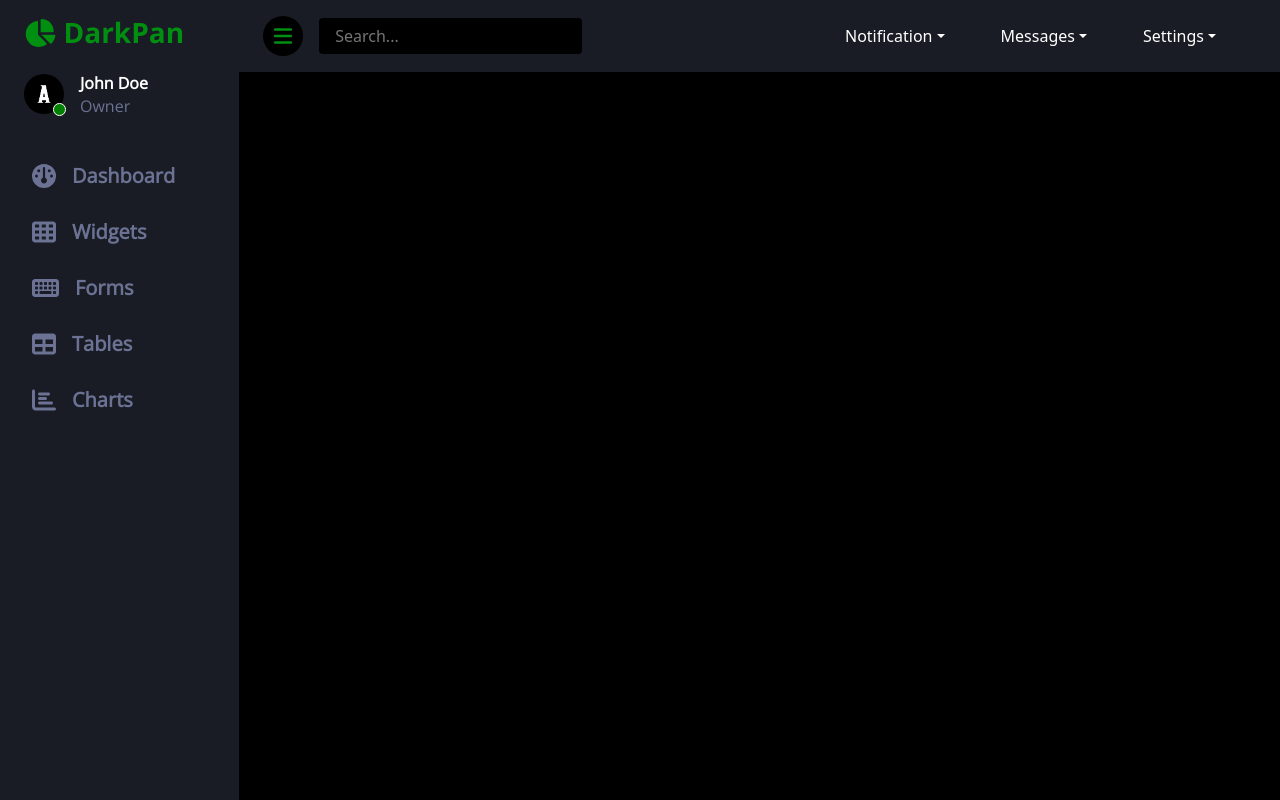
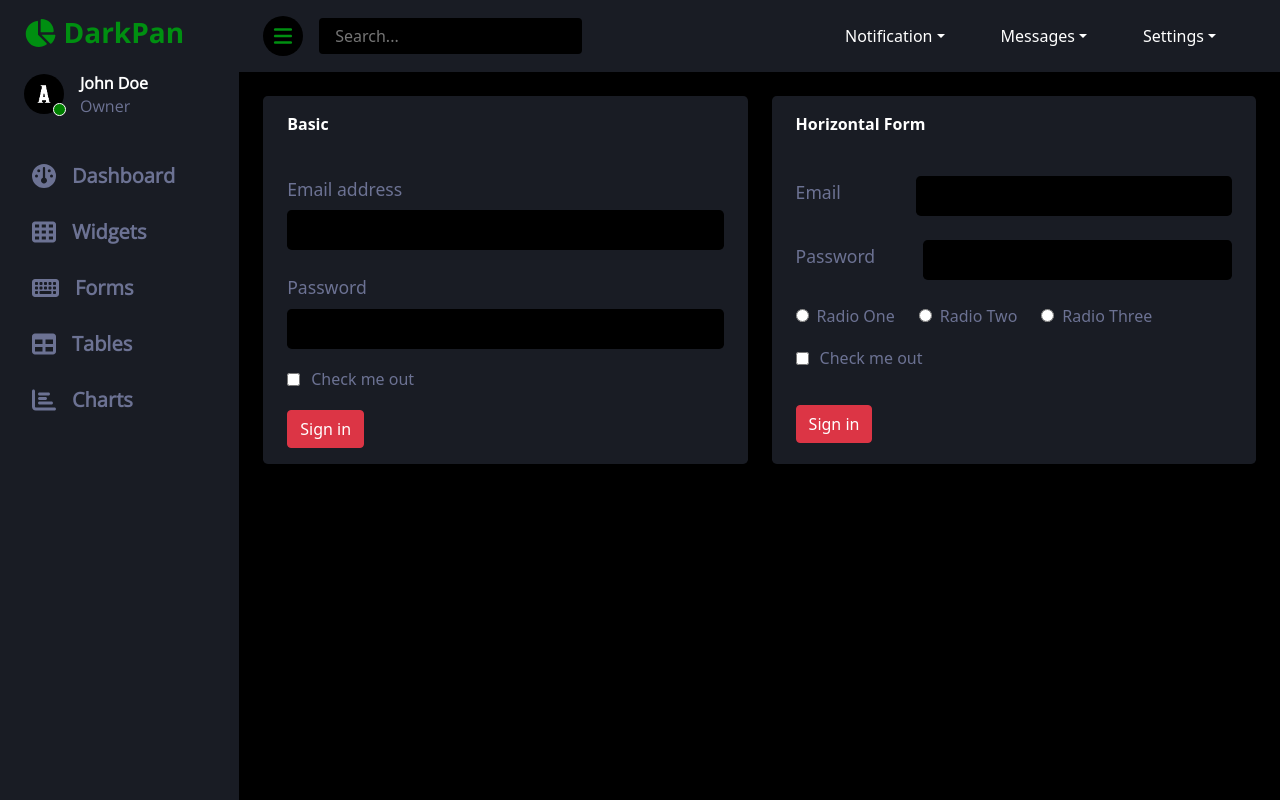
Before and after one commit to abdullrahman-alabead/DashB, a React (Create React App) app: page /#/forms in a window 1280 px wide. Built offline with nearby package versions, Linux system fonts and the light colour scheme.

Commit message:
added forms page (unfinished)

```diff
--- a/src/App.scss
+++ b/src/App.scss
@@ -18,6 +18,12 @@ a{
   transition-duration: 1s;
  }
 
+ .widget-name, .form-name{
+  font-weight: bold;
+  margin-bottom: 2.5rem;
+  color: white;
+}
+
  @font-face{
   font-family: 'Open Sans';
   src: url('./assets/fonts/OpenSans-Regular.ttf');
--- a/src/App.tsx
+++ b/src/App.tsx
@@ -2,8 +2,9 @@ import './App.scss';
 import 'bootstrap/dist/css/bootstrap.min.css'
 import Sidebar from './Components/Sidebar';
 import Header from './Components/Header';
-import Dashboard from './Components/Dashboard';
-import Widgets from './Components/Widgets';
+import Dashboard from './Pages/Dashboard';
+import Widgets from './Pages/Widgets';
+import Forms from './Pages/Forms/Forms';
 import { HashRouter, Route, Routes } from 'react-router-dom';
 
 function App() {
@@ -16,6 +17,7 @@ function App() {
         <Routes>
           <Route path='/dashboard' element={<Dashboard />} />
           <Route path='/widgets' element={<Widgets />} />
+          <Route path='/forms' element={<Forms />} />
         </Routes>
       </div>
       </div>
--- /dev/null
+++ b/src/Components/Forms/BasicForm/BasicForm.scss
@@ -0,0 +1 @@
+@use '../../../variables' as v;
--- /dev/null
+++ b/src/Components/Forms/BasicForm/BasicForm.tsx
@@ -0,0 +1,20 @@
+import { Button } from 'react-bootstrap'
+import './BasicForm.scss'
+
+let BasicForm = () =>  {
+  return (
+    <div className="form basicForm">
+      <div className="form-name text-white">Basic</div>
+      <form className='d-flex flex-column align-items-start'>
+        <p className="label email-label">Email address</p>
+        <input type="text" name="email" id="email" className=' w-100 mb-4'/>
+        <p className="label password-label">Password</p>
+        <input type="password" name="password" id="password" className='w-100 mb-4' />
+        <input type="checkbox" name="check" id="check" className='checkbox mb-4' />
+        <Button variant='danger'>Sign in</Button>
+      </form>
+    </div>
+  )
+}
+
+export default BasicForm
--- /dev/null
+++ b/src/Components/Forms/HorizontalForm/HorizontalForm.scss
@@ -0,0 +1,9 @@
+.horizontalForm{
+  form{
+    .input-container{
+      p{
+        width: 10ch;
+      }
+    }
+  }
+}
--- /dev/null
+++ b/src/Components/Forms/HorizontalForm/HorizontalForm.tsx
@@ -0,0 +1,34 @@
+import { Button } from 'react-bootstrap'
+import './HorizontalForm.scss'
+
+let HorizontalForm = () => {
+  return  (
+    <div className="form horizontalForm h-100">
+      <p className="form-name">Horizontal Form</p>
+      <form>
+        <div className='input-container d-flex align-items-center mb-4'>
+          <p className='me-5'>Email</p>
+          <input type="text" name="email" id="email" className='w-100' />
+        </div>
+        <div className='input-container d-flex align-items-center mb-4'>
+          <p className='me-5'>Password</p>
+          <input type="password" name="password" id="password" className='w-100' />
+        </div>
+        <div className="input-container mb-4">
+          <div className="radios">
+          <input type="radio" name="one" id="one" value='one' className='me-2'/>
+          <label htmlFor="one" className='me-4'>Radio One</label>
+          <input type="radio" name="two" id="two" value='two' className='me-2'/>
+          <label htmlFor="two" className='me-4'>Radio Two</label>
+          <input type="radio" name="three" id="three" value='three' className='me-2'/>
+          <label htmlFor="three" >Radio Three</label>
+          </div>
+        </div>
+        <input type="checkbox" name="check" id="check" className='checkbox mb-4 d-block' />
+        <Button variant='danger' className=' mt-3'>Sign in</Button>
+      </form>
+    </div>
+  )
+}
+
+export default HorizontalForm
--- /dev/null
+++ b/src/Pages/Forms/Forms.scss
@@ -0,0 +1,42 @@
+@use '../../variables' as v;
+.form{
+  background-color: v.$background-color-2;
+  color: v.$text-color;
+  padding: 1rem 1.5rem;
+  border-radius: .3rem;
+
+input, textarea{
+  background-color: v.$background-color;
+  color: v.$text-color;
+  padding: .5rem;
+  border: none;
+  border-radius: .3rem;
+  &:focus{
+    outline: none;
+  }
+  &::placeholder{
+    color: v.$text-color;
+  }
+}
+
+.checkbox{
+  position: relative;
+  accent-color: v.$main-color;
+  &::after{
+    position: absolute;
+    content: 'Check me out';
+    width: 15ch;
+    top: 45%;
+    transform: translateY(-50%);
+    left: 1.5rem;
+  }
+}
+
+form{
+  p{
+    margin-bottom: .5rem;
+    font-size: 1.1rem;
+  }
+}
+
+}
--- /dev/null
+++ b/src/Pages/Forms/Forms.tsx
@@ -0,0 +1,23 @@
+import './Forms.scss'
+// Forms Components Imports
+import BasicForm from '../../Components/Forms/BasicForm/BasicForm'
+import HorizontalForm from '../../Components/Forms/HorizontalForm/HorizontalForm'
+
+import { Col, Row } from 'react-bootstrap'
+
+let Forms = () => {
+  return (
+    <div className="forms container-fluid p-4 pb-0">
+      <Row>
+        <Col>
+      <BasicForm />
+        </Col>
+        <Col>
+      <HorizontalForm />
+        </Col>
+      </Row>
+    </div>
+  )
+}
+
+export default Forms
--- a/src/Components/Widgets/index.scss
+++ b/src/Pages/Widgets/index.scss
@@ -8,10 +8,6 @@
     &:not(:last-child){
       margin-right: 1.5rem;
     }
-    .widget-name{
-      font-weight: bold;
-      margin-bottom: 2.5rem;
-      color: white;
-    }
+
   }
 }
```
Also changed, not shown: src/Pages/Dashboard/index.tsx (renamed from src/Components/Dashboard/index.tsx, +4 -4 lines), src/Pages/Widgets/index.tsx (renamed from src/Components/Widgets/index.tsx, +6 -6 lines), src/Pages/Dashboard/index.scss (renamed from src/Components/Dashboard/index.scss).
